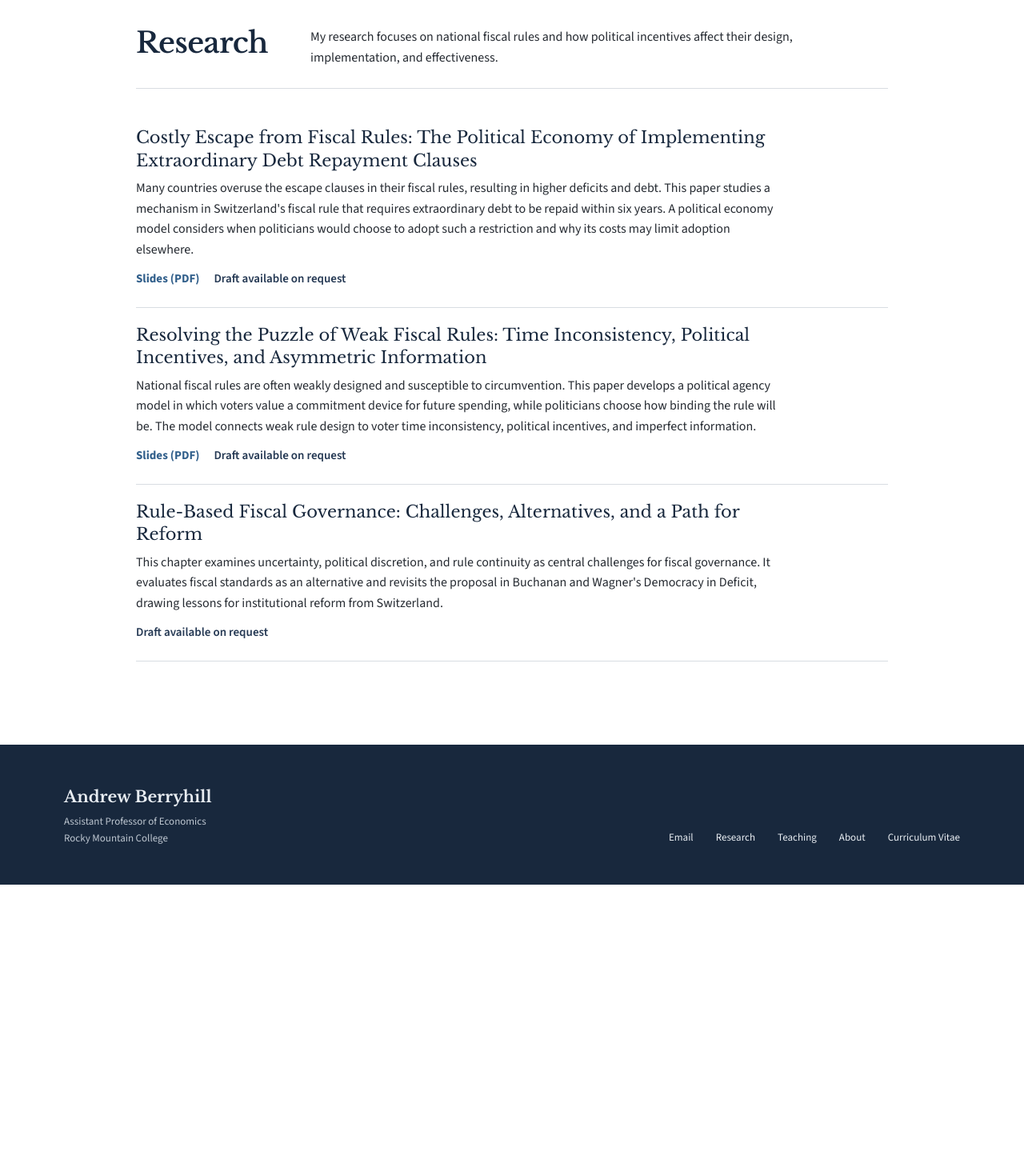
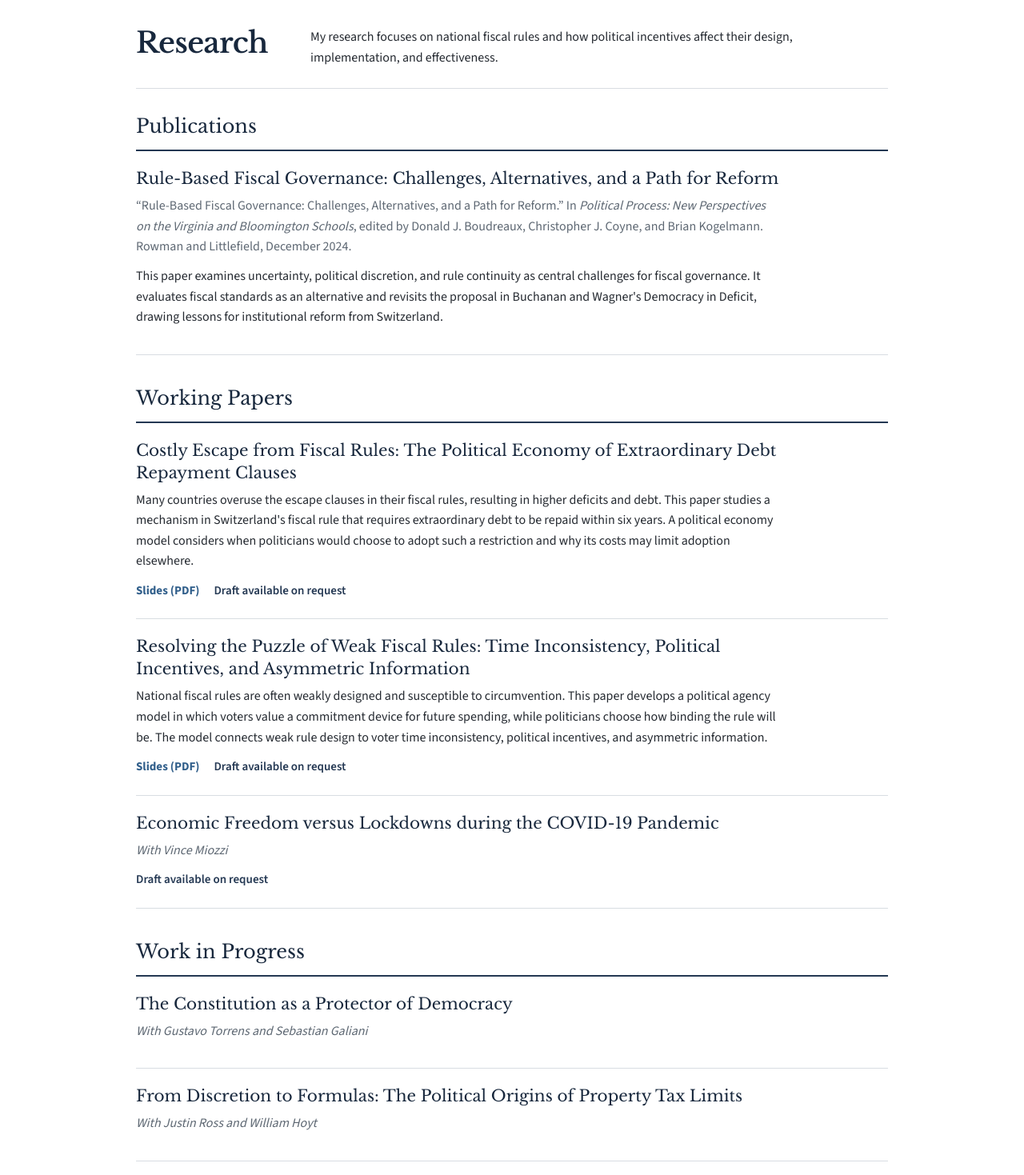
Before and after one commit to andrewberryhill/andrewberryhill.github.io, a Next.js app: page /research in a window 1280 px wide. Shown: the part 101-1570 px from the top of the page at 80% size. Before the commit the page ends 1207 px from the top, so only its background shows below. Built offline with nearby package versions, Linux system fonts and the light colour scheme.

Commit message:
Refresh CV and reorganize research page

```diff
--- a/app/globals.css
+++ b/app/globals.css
@@ -77,8 +77,6 @@ a:hover { text-decoration: underline; text-underline-offset: 3px; }
   letter-spacing: .005em;
 }
 .site-title:hover { text-decoration: none; }
-.site-identity { display: flex; flex-direction: column; flex: 1 1 auto; min-width: 0; }
-.site-identity span { margin-top: 3px; color: var(--muted); font-size: 12px; line-height: 1.35; letter-spacing: .015em; }
 .site-header nav { display: flex; align-items: center; gap: 30px; }
 .site-header nav a {
   padding: 34px 0 30px;
@@ -132,15 +130,15 @@ a:hover { text-decoration: underline; text-underline-offset: 3px; }
 .welcome-copy { padding-top: 5px; }
 .title-rule { width: 58px; height: 3px; margin: 20px 0 28px; background: var(--gold); }
 .welcome-copy > p:not(.contact-line) { max-width: 680px; margin: 0 0 15px; color: #3f474f; font-size: 18px; }
-.welcome-copy > p.research-lead { color: var(--navy-dark); font-family: var(--font-serif), Georgia, serif; font-size: 22px; line-height: 1.65; }
-.research-lines { max-width: 680px; margin: -4px 0 22px; padding-left: 28px; color: #3f474f; font-size: 17px; }
+.welcome-copy > p.research-lead { color: var(--navy-dark); font-family: inherit; font-size: 18px; line-height: 1.7; }
+.research-lines { max-width: 680px; margin: -4px 0 22px; padding-left: 28px; color: #3f474f; font-size: 18px; }
 .research-lines li { padding-left: 6px; }
 .welcome-actions { display: grid; grid-template-columns: repeat(2, minmax(145px, 1fr)); gap: 10px; max-width: 440px; margin-top: 27px; }
 .welcome-actions a { display: flex; align-items: center; justify-content: center; min-height: 44px; padding: 8px 15px; background: var(--navy); color: #fff; font-size: 14px; font-weight: 600; text-align: center; }
 .welcome-actions a:hover { background: var(--navy-dark); text-decoration: none; }
-.contact-line { margin: 17px 0 0; color: var(--ink); font-size: 17px; }
+.contact-line { margin: 17px 0 0; color: var(--ink); font-size: 18px; }
 .contact-line a { font-weight: 600; }
-.welcome-copy > p.home-affiliation { margin: 28px 0 0; padding-top: 20px; border-top: 1px solid var(--line); color: var(--muted); font-size: 16px; }
+.welcome-copy > p.home-affiliation { margin: 28px 0 0; padding-top: 20px; border-top: 1px solid var(--line); color: var(--muted); font-size: 18px; }
 
 .inner-page { width: min(940px, calc(100% - 48px)); min-height: 660px; margin: 0 auto; padding: 78px 0 104px; }
 .page-heading { max-width: 760px; margin-bottom: 50px; }
@@ -171,11 +169,15 @@ a:hover { text-decoration: underline; text-underline-offset: 3px; }
 .compact-page .page-heading h1 { margin: 0; }
 .compact-page .page-heading > p { max-width: 690px; font-size: 16px; line-height: 1.6; }
 
+.research-sections { display: grid; gap: 34px; }
+.research-section > h2 { margin: 0; padding-bottom: 8px; border-bottom: 2px solid var(--navy); color: var(--navy-dark); font-family: var(--font-serif), Georgia, serif; font-size: 24px; }
 .research-page .standalone-list { border-top: 0; }
 .research-page .standalone-item { padding: 20px 0 22px; }
-.research-page .standalone-item h2 { margin-bottom: 8px; font-size: 21px; }
+.research-page .standalone-item h3 { max-width: 820px; margin: 0 0 8px; color: var(--navy-dark); font-family: var(--font-serif), Georgia, serif; font-size: 20px; line-height: 1.4; }
 .research-page .page-heading > p { color: var(--ink); }
 .research-page .standalone-item > p { margin-bottom: 11px; color: var(--ink); font-size: 16px; line-height: 1.6; }
+.research-page .standalone-item > p.paper-citation { color: var(--muted); }
+.research-page .standalone-item > p.paper-coauthors { color: var(--muted); font-style: italic; }
 .paper-availability { display: block; color: var(--navy); font-size: 15px; font-weight: 600; }
 .paper-links { display: flex; flex-wrap: wrap; align-items: center; gap: 18px; }
 .paper-links a { font-size: 15px; font-weight: 700; }
@@ -218,7 +220,6 @@ footer { padding: 48px 0; background: var(--navy-dark); color: #e8edf2; }
 @media (max-width: 620px) {
   .header-inner { min-height: auto; padding: 20px 0 0; flex-direction: column; align-items: flex-start; gap: 8px; }
   .site-title { font-size: 24px; }
-  .site-identity span { max-width: 360px; }
   .site-header nav { width: 100%; justify-content: space-between; gap: 12px; }
   .site-header nav a { display: flex; align-items: center; min-height: 46px; padding: 8px 0 12px; font-size: 14px; }
   .welcome { grid-template-columns: 1fr; gap: 52px; padding: 56px 0 70px; }
--- a/app/page.tsx
+++ b/app/page.tsx
@@ -24,7 +24,7 @@ export default function Home() {
             </p>
             <p>I ask why politicians would adopt constraints on their own future choices and what determines whether those constraints bind. I do theory as well as applied work.</p>
             <p>I have three main lines of research:</p>
-            <ol className="research-lines" type="i">
+            <ol className="research-lines">
               <li>the design and adoption of fiscal rules and their escape clauses,</li>
               <li>the political origins of budget and tax institutions, and</li>
               <li>institutions, policy, and fiscal outcomes under crisis.</li>
--- a/app/research/page.tsx
+++ b/app/research/page.tsx
@@ -3,28 +3,83 @@ import { SiteFooter, SiteHeader } from "../site-chrome";
 import { sitePath } from "../site-paths";
 
 export const metadata: Metadata = {
-  title: "Research | Dr. Andrew Berryhill",
+  title: "Research | Andrew Berryhill",
   description: "Research by economist Andrew Berryhill on fiscal rules, political economy, and public finance.",
 };
 
-const papers = [
+const researchSections = [
   {
-    title: "Costly Escape from Fiscal Rules: The Political Economy of Implementing Extraordinary Debt Repayment Clauses",
+    heading: "Publications",
+    id: "publications",
+    papers: [
+      {
+        title: "Rule-Based Fiscal Governance: Challenges, Alternatives, and a Path for Reform",
+        citation: (
+          <>
+            &ldquo;Rule-Based Fiscal Governance: Challenges, Alternatives, and a Path for Reform.&rdquo; In <cite>Political Process: New Perspectives on the Virginia and Bloomington Schools</cite>, edited by Donald J. Boudreaux, Christopher J. Coyne, and Brian Kogelmann. Rowman and Littlefield, December 2024.
+          </>
+        ),
+        summary:
+          "This paper examines uncertainty, political discretion, and rule continuity as central challenges for fiscal governance. It evaluates fiscal standards as an alternative and revisits the proposal in Buchanan and Wagner's Democracy in Deficit, drawing lessons for institutional reform from Switzerland.",
+        coauthors: null,
+        slides: null,
+        availability: null,
+      },
+    ],
+  },
+  {
+    heading: "Working Papers",
+    id: "working-papers",
+    papers: [
+      {
+        title: "Costly Escape from Fiscal Rules: The Political Economy of Extraordinary Debt Repayment Clauses",
+        citation: null,
         summary:
           "Many countries overuse the escape clauses in their fiscal rules, resulting in higher deficits and debt. This paper studies a mechanism in Switzerland's fiscal rule that requires extraordinary debt to be repaid within six years. A political economy model considers when politicians would choose to adopt such a restriction and why its costs may limit adoption elsewhere.",
+        coauthors: null,
         slides: "/edrc-paper-slides.pdf",
+        availability: "Draft available on request",
       },
       {
         title: "Resolving the Puzzle of Weak Fiscal Rules: Time Inconsistency, Political Incentives, and Asymmetric Information",
+        citation: null,
         summary:
-      "National fiscal rules are often weakly designed and susceptible to circumvention. This paper develops a political agency model in which voters value a commitment device for future spending, while politicians choose how binding the rule will be. The model connects weak rule design to voter time inconsistency, political incentives, and imperfect information.",
+          "National fiscal rules are often weakly designed and susceptible to circumvention. This paper develops a political agency model in which voters value a commitment device for future spending, while politicians choose how binding the rule will be. The model connects weak rule design to voter time inconsistency, political incentives, and asymmetric information.",
+        coauthors: null,
         slides: "/weak-fiscal-rules-slides.pdf",
+        availability: "Draft available on request",
       },
       {
-    title: "Rule-Based Fiscal Governance: Challenges, Alternatives, and a Path for Reform",
-    summary:
-      "This chapter examines uncertainty, political discretion, and rule continuity as central challenges for fiscal governance. It evaluates fiscal standards as an alternative and revisits the proposal in Buchanan and Wagner's Democracy in Deficit, drawing lessons for institutional reform from Switzerland.",
+        title: "Economic Freedom versus Lockdowns during the COVID-19 Pandemic",
+        citation: null,
+        summary: null,
+        coauthors: "With Vince Miozzi",
         slides: null,
+        availability: "Draft available on request",
+      },
+    ],
+  },
+  {
+    heading: "Work in Progress",
+    id: "work-in-progress",
+    papers: [
+      {
+        title: "The Constitution as a Protector of Democracy",
+        citation: null,
+        summary: null,
+        coauthors: "With Gustavo Torrens and Sebastian Galiani",
+        slides: null,
+        availability: null,
+      },
+      {
+        title: "From Discretion to Formulas: The Political Origins of Property Tax Limits",
+        citation: null,
+        summary: null,
+        coauthors: "With Justin Ross and William Hoyt",
+        slides: null,
+        availability: null,
+      },
+    ],
   },
 ];
 
@@ -40,20 +95,31 @@ export default function ResearchPage() {
           </p>
         </header>
 
-        <section className="standalone-list" aria-label="Research papers">
-          {papers.map((paper) => (
+        <div className="research-sections">
+          {researchSections.map((section) => (
+            <section className="research-section" aria-labelledby={section.id} key={section.id}>
+              <h2 id={section.id}>{section.heading}</h2>
+              <div className="standalone-list">
+                {section.papers.map((paper) => (
                   <article className="standalone-item" key={paper.title}>
-              <h2>{paper.title}</h2>
-              <p>{paper.summary}</p>
+                    <h3>{paper.title}</h3>
+                    {paper.citation && <p className="paper-citation">{paper.citation}</p>}
+                    {paper.coauthors && <p className="paper-coauthors">{paper.coauthors}</p>}
+                    {paper.summary && <p>{paper.summary}</p>}
+                    {(paper.slides || paper.availability) && (
                       <div className="paper-links">
                         {paper.slides && (
                           <a href={sitePath(paper.slides)} target="_blank" rel="noreferrer">Slides (PDF)</a>
                         )}
-                <span className="paper-availability">Draft available on request</span>
+                        {paper.availability && <span className="paper-availability">{paper.availability}</span>}
                       </div>
+                    )}
                   </article>
                 ))}
+              </div>
             </section>
+          ))}
+        </div>
       </div>
       <SiteFooter />
     </main>
--- a/app/site-chrome.tsx
+++ b/app/site-chrome.tsx
@@ -6,10 +6,7 @@ export function SiteHeader({ current }: { current: PageName }) {
   return (
     <header className="site-header">
       <div className="header-inner">
-        <div className="site-identity">
-          <a className="site-title" href={sitePath("/")}>Andrew Berryhill</a>
-          <span>Assistant Professor &bull; Business Department &bull; Rocky Mountain College</span>
-        </div>
+        <a className="site-title" href={sitePath("/")}>Andrew Berryhill</a>
         <nav aria-label="Main navigation">
           <a className={current === "home" ? "active" : ""} href={sitePath("/")}>Home</a>
           <a className={current === "research" ? "active" : ""} href={sitePath("/research")}>Research</a>
--- a/app/teaching/page.tsx
+++ b/app/teaching/page.tsx
@@ -2,7 +2,7 @@ import type { Metadata } from "next";
 import { SiteFooter, SiteHeader } from "../site-chrome";
 
 export const metadata: Metadata = {
-  title: "Teaching | Dr. Andrew Berryhill",
+  title: "Teaching | Andrew Berryhill",
   description: "Teaching experience and course information for economist Andrew Berryhill.",
 };
 
```
Also changed, not shown: 2 other files (tests, documents, lock files or other folders). Lines whose indentation alone changed are shown as unchanged.
